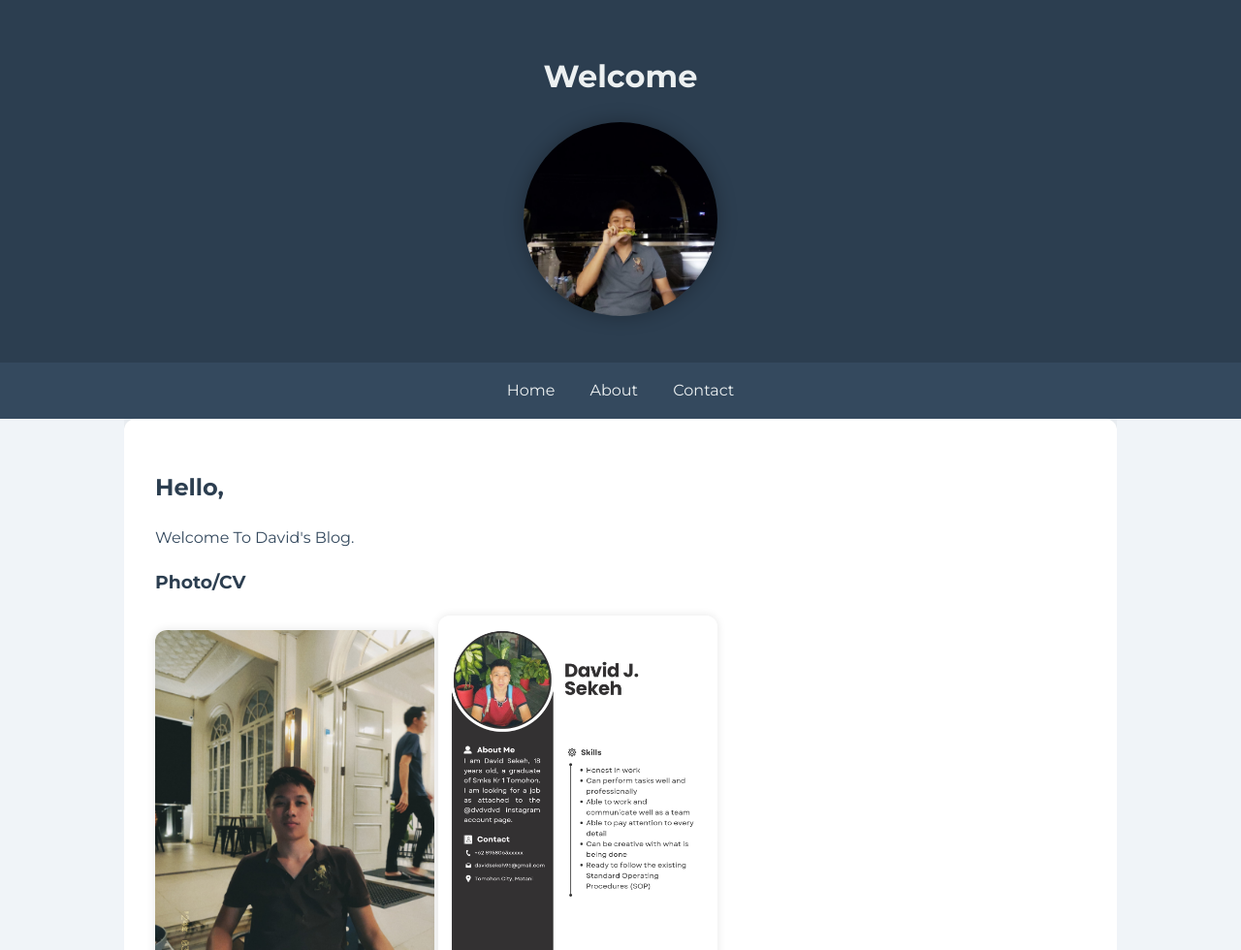
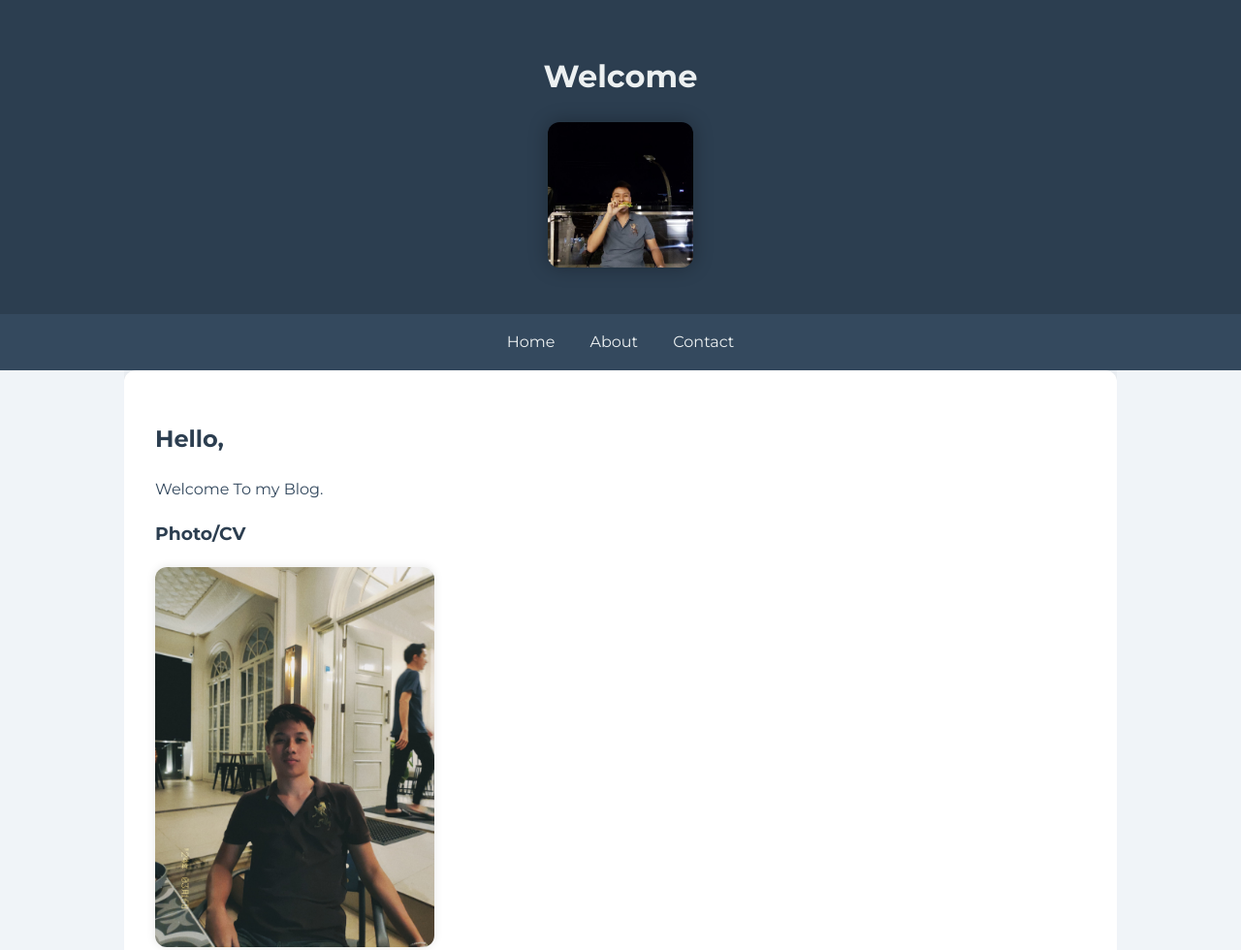
Before and after one commit to davidjonathan9/davidjonathan96, a plain HTML site: page index.html in a window 1280 px wide. Shown: the top 980 px of the page at 97% size. Drawn offline with Linux system fonts and the light colour scheme.

Commit message:
Add files via upload

```diff
--- a/index.html
+++ b/index.html
@@ -61,22 +61,22 @@
             width: 100%;
             bottom: 0;
         }
+        .profile-picture {
+            display: block;
+            margin: auto;
+            width: 150px;
+            height: 150px;
+            object-fit: cover;
+            margin-bottom: 1rem;
+            border-radius: 12px; /* Added Border Radius */
+            box-shadow: 0 0 20px rgba(0, 0, 0, 0.3); /* Added Box Shadow */
+        }
         img, video, iframe {
             max-width: 30%;
-            height: auto;
+            height: 30%;
             border-radius: 12px; /* Increased Border Radius */
             margin-bottom: 1rem; /* Added Margin Bottom */
             box-shadow: 0 0 10px rgba(0, 0, 0, 0.1); /* Added Box Shadow */
-        }
-        .profile-picture {
-            display: block;
-            margin: auto;
-            width: 200px;
-            height: 200px;
-            border-radius: 100%;
-            object-fit: cover;
-            margin-bottom: 1rem;
-            box-shadow: 0 0 20px rgba(0, 0, 0, 0.3); /* Added Box Shadow */
         }
     </style>
 </head>
@@ -97,9 +97,10 @@
     <section id="home">
         <article>
             <h2>Hello,</h2>
-            <p>Welcome To David's Blog.</p>
+            <p>Welcome To my Blog.</p>
             <h3>Photo/CV</h3>
-            <img src="davdav.jpg" alt="Deskripsi Foto"> <img src="davcv2.jpg" alt="Deskripsi Foto">
+            <img src="davdav.jpg" alt="Deskripsi Foto">
+            <p><img src="davcv2.jpg" alt="Deskripsi Foto"></p>
             <h3>Video</h3>
             <h3>Link YouTube</h3>
             <p>
@@ -128,7 +129,6 @@
         <article>
             <h2>Contact</h2>
             <p>You can contact me via email davidsekeh96@gmail.com</p>
-            <p>Instagram : daviddjonathan</p>
         </article>
     </section>
 </div>
```
